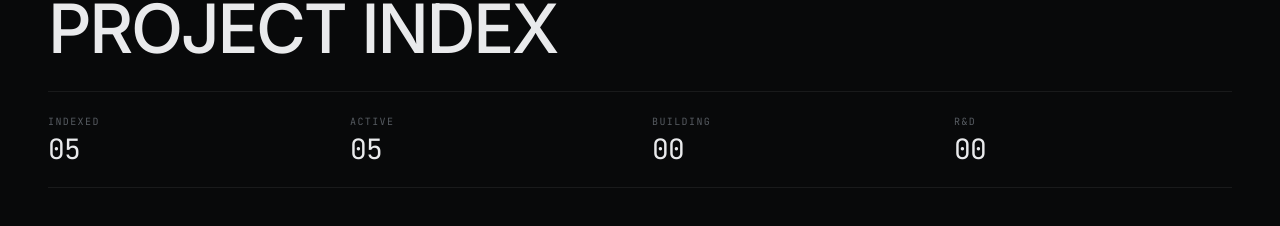
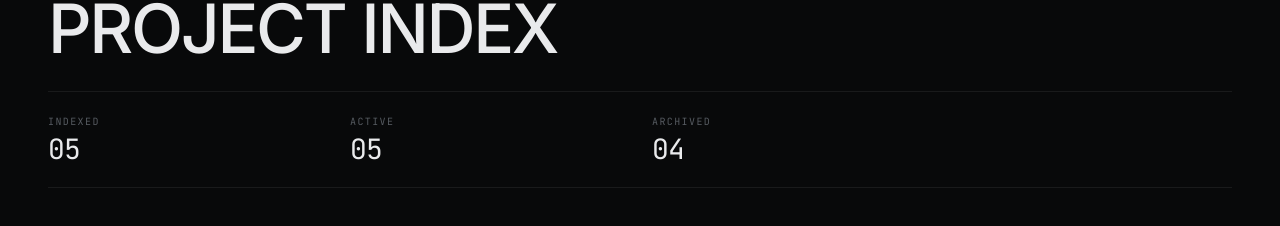
Before and after one commit to viditkhedekar/portfolio, a Next.js app: page /projects in a window 1280 px wide. Shown: the part 158-384 px from the top of the page. Built offline with nearby package versions, Linux system fonts and the light colour scheme.

Commit message:
projects: derive stat tiles from index

```diff
--- a/src/app/projects/page.tsx
+++ b/src/app/projects/page.tsx
@@ -1,7 +1,7 @@
 import type { Metadata } from "next";
 import { Container, ModuleHeading } from "@/components/ui";
 import { ProjectExplorer } from "@/components/ProjectExplorer";
-import { archivedProjects, liveProjects, projectStats } from "@/lib/data/projects";
+import { archivedProjects, liveProjects, liveStatuses } from "@/lib/data/projects";
 import Link from "next/link";
 import { Label } from "@/components/ui";
 
@@ -10,18 +10,24 @@ export const metadata: Metadata = {
   description: "PROJECT INDEX — selected builds, experiments and systems.",
 };
 
+/* Only statuses present in the index get a tile, so the row never shows a
+   column of zeroes. */
+const stats = [
+  { label: "INDEXED", value: liveProjects.length },
+  ...liveStatuses.map((status) => ({
+    label: status,
+    value: liveProjects.filter((p) => p.status === status).length,
+  })),
+  { label: "ARCHIVED", value: archivedProjects.length },
+];
+
 export default function ProjectsPage() {
   return (
     <Container>
       <ModuleHeading index="01" name="PROJECTS" subtitle="PROJECT INDEX" />
 
       <div className="grid grid-cols-2 gap-6 border-b border-[var(--vk-line)] py-6 sm:grid-cols-4">
-        {[
-          { label: "INDEXED", value: liveProjects.length },
-          { label: "ACTIVE", value: projectStats.active },
-          { label: "BUILDING", value: projectStats.building },
-          { label: "R&D", value: projectStats.rd },
-        ].map((s) => (
+        {stats.map((s) => (
           <div key={s.label}>
             <Label>{s.label}</Label>
             <div className="vk-mono mt-2 text-[28px] leading-none tracking-tight text-[var(--vk-fg)]">
```
